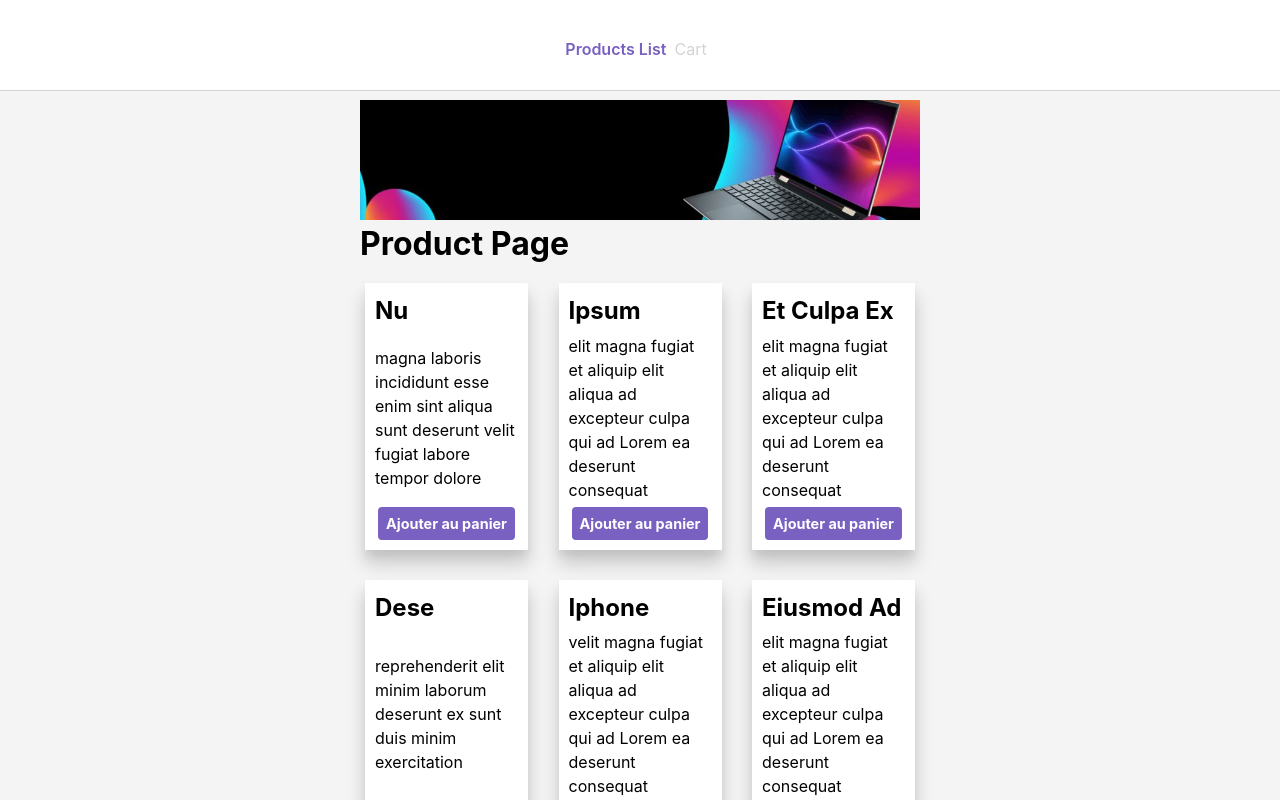
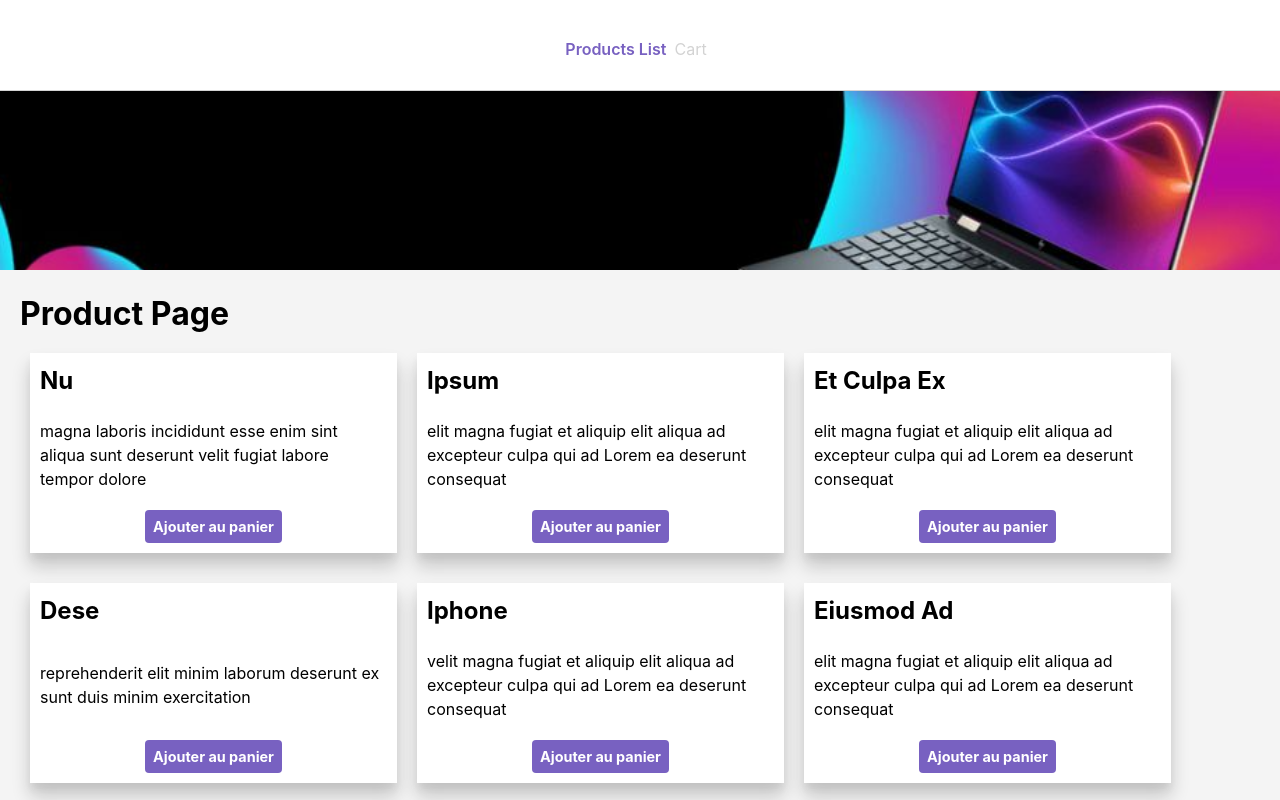
Before and after one commit to edytaskibinska/cartReactRedux, a React (Vite) app: page / in a window 1280 px wide. Shown: the top 800 px of the page. Built offline with nearby package versions, Linux system fonts and the light colour scheme.

Commit message:
fixing errors

```diff
--- a/src/Components/Banner/Banner.scss
+++ b/src/Components/Banner/Banner.scss
@@ -1,6 +1,6 @@
 .bannerContainer {
   overflow: hidden;
-  height: 120px;
+  height: 180px;
   width: 100%;
   position: relative;
   .banner {
--- /dev/null
+++ b/src/Components/Box/Box.scss
@@ -0,0 +1,3 @@
+.box {
+  padding: 20px;
+}
--- /dev/null
+++ b/src/Components/Box/Box.tsx
@@ -0,0 +1,12 @@
+import React, { ReactNode } from "react";
+import "./Box.scss";
+
+interface IBox {
+  children: ReactNode;
+}
+
+const Box: React.FC<IBox> = ({ children }) => (
+  <div className="box">{children}</div>
+);
+
+export default Box;
--- a/src/Components/index.ts
+++ b/src/Components/index.ts
@@ -1,6 +1,7 @@
 import CartElement from "./CartElement/CartElement";
 import Banner from "./Banner/Banner";
+import Box from "./Box/Box";
 import Button from "./Button/Button";
 import Title from "./Title/Title";
 
-export { CartElement, Banner, Button, Title };
+export { CartElement, Banner, Box, Button, Title };
--- a/src/Layout/Main/Main.scss
+++ b/src/Layout/Main/Main.scss
@@ -1,7 +1,10 @@
 .main {
   width: 100%;
   display: block;
-  margin: 100px auto 0;
-  padding: 0 20px;
+  margin: 90px auto 0;
   max-width: 600px;
+  @media all and (min-width: 650px) {
+    max-width: fit-content;
+
+  }
 }
--- a/src/Pages/CartPage/CartPage.scss
+++ b/src/Pages/CartPage/CartPage.scss
@@ -6,4 +6,8 @@
     text-align: center;
     color: $color-gray;
   }
+  .box {
+    max-width: 600px;
+    margin: 0 auto;
+  }
 }
--- a/src/Pages/CartPage/CartPage.tsx
+++ b/src/Pages/CartPage/CartPage.tsx
@@ -2,7 +2,7 @@ import { FC } from "react";
 import "./CartPage.scss";
 import { useSelector } from "react-redux";
 import { CartList, LazyScroll } from "../../Containers";
-import { Title } from "../../Components";
+import { Box, Title } from "../../Components";
 import { RootState } from "../../Store/configureStore";
 import { ICartElement } from "../../Interfaces/ICartElement";
 
@@ -33,15 +33,18 @@ const CartPage: FC<ICartPage> = () => {
 
   return (
     <div className="cartPage">
+      <Box>
         <Title level={2}>Panier</Title>
         <LazyScroll<ICartElement>
           items={mergedItems}
           component={CartList}
           numberOfAddedElementOnScroll={2}
         />
+
         {mergedItems.length <= 0 && (
           <div className="emptyBacket">Le panier est vide</div>
         )}
+      </Box>
     </div>
   );
 };
--- a/src/Pages/ProductListPage/ProductListPage.scss
+++ b/src/Pages/ProductListPage/ProductListPage.scss
@@ -10,11 +10,10 @@
       flex-wrap: wrap;
       padding-left: 0;
       align-items: center;
-      justify-content: space-between;
     }
     .listItem {
       flex: 0 0 calc(30% - 5px);
-      margin: 5px;
+      margin: 5px 10px;
       align-self: stretch;
       display: flex;
       .cartElement {
--- a/src/Pages/ProductListPage/ProductListPage.tsx
+++ b/src/Pages/ProductListPage/ProductListPage.tsx
@@ -3,7 +3,7 @@ import "./ProductListPage.scss";
 import { ProductList, LazyScroll } from "../../Containers";
 import { useSelector } from "react-redux";
 import { RootState } from "../../Store/configureStore";
-import { Banner, Title } from "../../Components";
+import { Banner, Box, Title } from "../../Components";
 import image from "../../Assets/banner.png";
 import { ICartElement } from "../../Interfaces/ICartElement";
 
@@ -15,6 +15,7 @@ const ProductListPage: FC<IProductListPage> = () => {
   return (
     <div className="productListPage">
       <Banner alt="banner" src={image} />
+      <Box>
         <Title level={1}>Product page</Title>
         <LazyScroll<ICartElement>
           items={products}
@@ -22,6 +23,7 @@ const ProductListPage: FC<IProductListPage> = () => {
           initialVisibleElement={4}
           numberOfAddedElementOnScroll={2}
         />
+      </Box>
     </div>
   );
 };
```
Also changed, not shown: src/main.tsx (+0 -7 lines). Lines whose indentation alone changed are shown as unchanged.
